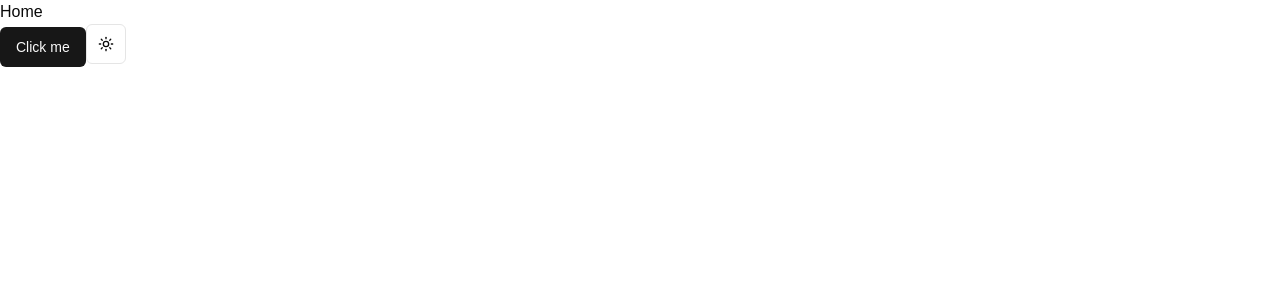
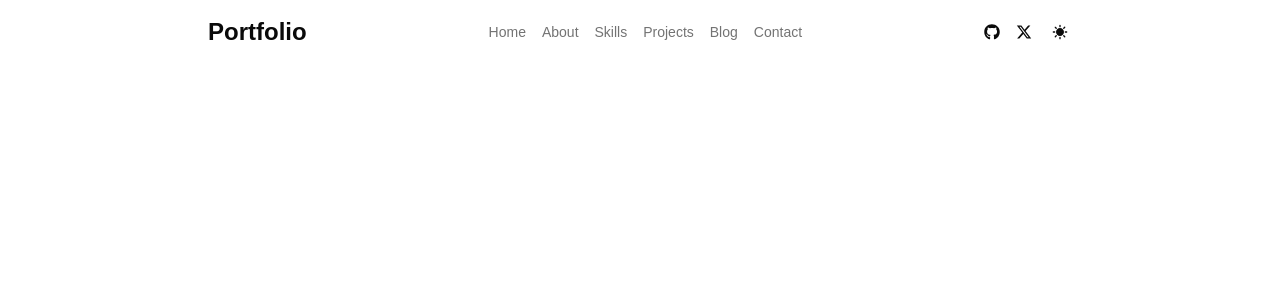
Before and after one commit to Ankit-2145/Portfolio, a Next.js app: page / in a window 1280 px wide. Shown: the top 300 px of the page. Built offline with nearby package versions, Linux system fonts and the light colour scheme.

Commit message:
feat: add responsive navbar with links and dark mode toggle

```diff
--- a/package.json
+++ b/package.json
@@ -9,15 +9,18 @@
     "lint": "next lint"
   },
   "dependencies": {
+    "@radix-ui/react-dialog": "^1.1.5",
     "@radix-ui/react-dropdown-menu": "^2.1.5",
     "@radix-ui/react-slot": "^1.1.1",
     "class-variance-authority": "^0.7.1",
     "clsx": "^2.1.1",
+    "framer-motion": "^12.0.6",
     "lucide-react": "^0.474.0",
     "next": "15.1.6",
     "next-themes": "^0.4.4",
     "react": "^19.0.0",
     "react-dom": "^19.0.0",
+    "react-icons": "^5.4.0",
     "tailwind-merge": "^2.6.0",
     "tailwindcss-animate": "^1.0.7"
   },
--- a/src/app/page.tsx
+++ b/src/app/page.tsx
@@ -1,14 +1,11 @@
 "use client";
 
-import { Button } from "@/components/ui/button";
-import { ModeToggle } from "@/components/ui/theme-toggle";
+import Navigation from "@/components/Navigation";
 
 export default function Home() {
   return (
-    <div>
-      <h1>Home</h1>
-      <Button>Click me</Button>
-      <ModeToggle />
-    </div>
+    <>
+      <Navigation />
+    </>
   );
 }
--- /dev/null
+++ b/src/components/Navigation.tsx
@@ -0,0 +1,107 @@
+"use client";
+
+import Link from "next/link";
+import * as React from "react";
+import { Menu } from "lucide-react";
+import { FaGithub, FaXTwitter } from "react-icons/fa6";
+
+import { Button } from "@/components/ui/button";
+import { ModeToggle } from "@/components/ui/theme-toggle";
+import { Sheet, SheetContent, SheetTrigger } from "@/components/ui/sheet";
+
+// Define the structure for navigation items
+interface NavItem {
+  name: string;
+  href: string;
+}
+
+// Array of navigation items
+const navItems: NavItem[] = [
+  { name: "Home", href: "/" },
+  { name: "About", href: "/services" },
+  { name: "Skills", href: "/work" },
+  { name: "Projects", href: "/pricing" },
+  { name: "Blog", href: "/about" },
+  { name: "Contact", href: "/contact" },
+];
+
+/**
+ * Navigation component
+ * Renders a responsive navigation bar with a logo, navigation links, social icons, and a theme toggle.
+ * On mobile, it displays a hamburger menu that opens a sheet with navigation links.
+ */
+const Navigation: React.FC = () => {
+  // State to manage the open/closed state of the mobile menu
+  const [isOpen, setIsOpen] = React.useState<boolean>(false);
+
+  return (
+    <nav className="max-w-4xl mx-auto font-SpaceGrotesk">
+      <div className="flex justify-between h-16 items-center px-4 mx-auto">
+        {/* Logo / Brand name */}
+        <Link href="/" className="flex items-center space-x-2">
+          <span className="text-2xl font-bold text-foreground">Portfolio</span>
+        </Link>
+
+        {/* Desktop Navigation Links */}
+        <div className="hidden md:flex justify-center items-center space-x-4 flex-1">
+          {navItems.map((item) => (
+            <a
+              key={item.name}
+              href={item.href}
+              className="text-muted-foreground text-sm font-medium transition-colors hover:text-foreground relative group"
+            >
+              {item.name}
+              <span className="absolute -bottom-1 left-0 w-0 h-0.5 bg-foreground rounded-full transition-all group-hover:w-full"></span>
+            </a>
+          ))}
+        </div>
+
+        {/* Right side items: Social icons, Theme toggle, and Mobile menu */}
+        <div className="flex items-center">
+          {/* GitHub Icon */}
+          <Link href="/contact" className="">
+            <FaGithub className="w-4 h-4 mr-4" />
+          </Link>
+          {/* Twitter Icon */}
+          <Link href="/contact">
+            <FaXTwitter className="w-4 h-4 mr-4" />
+          </Link>
+
+          {/* Theme Toggle Component */}
+          <ModeToggle />
+
+          {/* Mobile Menu (Sheet component) */}
+          <Sheet open={isOpen} onOpenChange={setIsOpen}>
+            {/* Hamburger menu button (visible on mobile) */}
+            <SheetTrigger asChild>
+              <Button
+                variant="ghost"
+                className="px-0 text-base hover:bg-transparent focus-visible:bg-transparent focus-visible:ring-0 focus-visible:ring-offset-0 md:hidden ml-2"
+              >
+                <Menu className="h-6 w-6" />
+                <span className="sr-only">Toggle Menu</span>
+              </Button>
+            </SheetTrigger>
+            {/* Sheet content for mobile navigation */}
+            <SheetContent side="top">
+              <div className="flex flex-col space-y-4 mt-4">
+                {navItems.map((item) => (
+                  <a
+                    key={item.name}
+                    href={item.href}
+                    className="text-muted-foreground text-sm font-medium transition-colors hover:text-foreground"
+                    onClick={() => setIsOpen(false)} // Close sheet when a link is clicked
+                  >
+                    {item.name}
+                  </a>
+                ))}
+              </div>
+            </SheetContent>
+          </Sheet>
+        </div>
+      </div>
+    </nav>
+  );
+};
+
+export default Navigation;
--- a/src/components/ui/button.tsx
+++ b/src/components/ui/button.tsx
@@ -1,8 +1,8 @@
-import * as React from "react"
-import { Slot } from "@radix-ui/react-slot"
-import { cva, type VariantProps } from "class-variance-authority"
+import * as React from "react";
+import { Slot } from "@radix-ui/react-slot";
+import { cva, type VariantProps } from "class-variance-authority";
 
-import { cn } from "@/lib/utils"
+import { cn } from "@/lib/utils";
 
 const buttonVariants = cva(
   "inline-flex items-center justify-center gap-2 whitespace-nowrap rounded-md text-sm font-medium ring-offset-background transition-colors focus-visible:outline-none focus-visible:ring-2 focus-visible:ring-ring focus-visible:ring-offset-2 disabled:pointer-events-none disabled:opacity-50 [&_svg]:pointer-events-none [&_svg]:size-4 [&_svg]:shrink-0",
@@ -18,12 +18,15 @@
           "bg-secondary text-secondary-foreground hover:bg-secondary/80",
         ghost: "hover:bg-accent hover:text-accent-foreground",
         link: "text-primary underline-offset-4 hover:underline",
+        darkModeButton:
+          "bg-background hover:bg-accent hover:text-accent-foreground",
       },
       size: {
         default: "h-10 px-4 py-2",
         sm: "h-9 rounded-md px-3",
         lg: "h-11 rounded-md px-8",
         icon: "h-10 w-10",
+        darkModeIcon: "h-6 w-6",
       },
     },
     defaultVariants: {
@@ -31,26 +34,26 @@
       size: "default",
     },
   }
-)
+);
 
 export interface ButtonProps
   extends React.ButtonHTMLAttributes<HTMLButtonElement>,
     VariantProps<typeof buttonVariants> {
-  asChild?: boolean
+  asChild?: boolean;
 }
 
 const Button = React.forwardRef<HTMLButtonElement, ButtonProps>(
   ({ className, variant, size, asChild = false, ...props }, ref) => {
-    const Comp = asChild ? Slot : "button"
+    const Comp = asChild ? Slot : "button";
     return (
       <Comp
         className={cn(buttonVariants({ variant, size, className }))}
         ref={ref}
         {...props}
       />
-    )
+    );
   }
-)
-Button.displayName = "Button"
+);
+Button.displayName = "Button";
 
-export { Button, buttonVariants }
+export { Button, buttonVariants };
--- /dev/null
+++ b/src/components/ui/sheet.tsx
@@ -0,0 +1,140 @@
+"use client"
+
+import * as React from "react"
+import * as SheetPrimitive from "@radix-ui/react-dialog"
+import { cva, type VariantProps } from "class-variance-authority"
+import { X } from "lucide-react"
+
+import { cn } from "@/lib/utils"
+
+const Sheet = SheetPrimitive.Root
+
+const SheetTrigger = SheetPrimitive.Trigger
+
+const SheetClose = SheetPrimitive.Close
+
+const SheetPortal = SheetPrimitive.Portal
+
+const SheetOverlay = React.forwardRef<
+  React.ElementRef<typeof SheetPrimitive.Overlay>,
+  React.ComponentPropsWithoutRef<typeof SheetPrimitive.Overlay>
+>(({ className, ...props }, ref) => (
+  <SheetPrimitive.Overlay
+    className={cn(
+      "fixed inset-0 z-50 bg-black/80  data-[state=open]:animate-in data-[state=closed]:animate-out data-[state=closed]:fade-out-0 data-[state=open]:fade-in-0",
+      className
+    )}
+    {...props}
+    ref={ref}
+  />
+))
+SheetOverlay.displayName = SheetPrimitive.Overlay.displayName
+
+const sheetVariants = cva(
+  "fixed z-50 gap-4 bg-background p-6 shadow-lg transition ease-in-out data-[state=open]:animate-in data-[state=closed]:animate-out data-[state=closed]:duration-300 data-[state=open]:duration-500",
+  {
+    variants: {
+      side: {
+        top: "inset-x-0 top-0 border-b data-[state=closed]:slide-out-to-top data-[state=open]:slide-in-from-top",
+        bottom:
+          "inset-x-0 bottom-0 border-t data-[state=closed]:slide-out-to-bottom data-[state=open]:slide-in-from-bottom",
+        left: "inset-y-0 left-0 h-full w-3/4 border-r data-[state=closed]:slide-out-to-left data-[state=open]:slide-in-from-left sm:max-w-sm",
+        right:
+          "inset-y-0 right-0 h-full w-3/4  border-l data-[state=closed]:slide-out-to-right data-[state=open]:slide-in-from-right sm:max-w-sm",
+      },
+    },
+    defaultVariants: {
+      side: "right",
+    },
+  }
+)
+
+interface SheetContentProps
+  extends React.ComponentPropsWithoutRef<typeof SheetPrimitive.Content>,
+    VariantProps<typeof sheetVariants> {}
+
+const SheetContent = React.forwardRef<
+  React.ElementRef<typeof SheetPrimitive.Content>,
+  SheetContentProps
+>(({ side = "right", className, children, ...props }, ref) => (
+  <SheetPortal>
+    <SheetOverlay />
+    <SheetPrimitive.Content
+      ref={ref}
+      className={cn(sheetVariants({ side }), className)}
+      {...props}
+    >
+      {children}
+      <SheetPrimitive.Close className="absolute right-4 top-4 rounded-sm opacity-70 ring-offset-background transition-opacity hover:opacity-100 focus:outline-none focus:ring-2 focus:ring-ring focus:ring-offset-2 disabled:pointer-events-none data-[state=open]:bg-secondary">
+        <X className="h-4 w-4" />
+        <span className="sr-only">Close</span>
+      </SheetPrimitive.Close>
+    </SheetPrimitive.Content>
+  </SheetPortal>
+))
+SheetContent.displayName = SheetPrimitive.Content.displayName
+
+const SheetHeader = ({
+  className,
+  ...props
+}: React.HTMLAttributes<HTMLDivElement>) => (
+  <div
+    className={cn(
+      "flex flex-col space-y-2 text-center sm:text-left",
+      className
+    )}
+    {...props}
+  />
+)
+SheetHeader.displayName = "SheetHeader"
+
+const SheetFooter = ({
+  className,
+  ...props
+}: React.HTMLAttributes<HTMLDivElement>) => (
+  <div
+    className={cn(
+      "flex flex-col-reverse sm:flex-row sm:justify-end sm:space-x-2",
+      className
+    )}
+    {...props}
+  />
+)
+SheetFooter.displayName = "SheetFooter"
+
+const SheetTitle = React.forwardRef<
+  React.ElementRef<typeof SheetPrimitive.Title>,
+  React.ComponentPropsWithoutRef<typeof SheetPrimitive.Title>
+>(({ className, ...props }, ref) => (
+  <SheetPrimitive.Title
+    ref={ref}
+    className={cn("text-lg font-semibold text-foreground", className)}
+    {...props}
+  />
+))
+SheetTitle.displayName = SheetPrimitive.Title.displayName
+
+const SheetDescription = React.forwardRef<
+  React.ElementRef<typeof SheetPrimitive.Description>,
+  React.ComponentPropsWithoutRef<typeof SheetPrimitive.Description>
+>(({ className, ...props }, ref) => (
+  <SheetPrimitive.Description
+    ref={ref}
+    className={cn("text-sm text-muted-foreground", className)}
+    {...props}
+  />
+))
+SheetDescription.displayName = SheetPrimitive.Description.displayName
+
+export {
+  Sheet,
+  SheetPortal,
+  SheetOverlay,
+  SheetTrigger,
+  SheetClose,
+  SheetContent,
+  SheetHeader,
+  SheetFooter,
+  SheetTitle,
+  SheetDescription,
+}
--- a/src/components/ui/theme-toggle.tsx
+++ b/src/components/ui/theme-toggle.tsx
@@ -1,7 +1,8 @@
 "use client";
 
 import * as React from "react";
-import { Moon, Sun } from "lucide-react";
+import { MdSunny } from "react-icons/md";
+import { RxMoon } from "react-icons/rx";
 import { useTheme } from "next-themes";
 
 import { Button } from "@/components/ui/button";
@@ -18,9 +19,9 @@
   return (
     <DropdownMenu>
       <DropdownMenuTrigger asChild>
-        <Button variant="outline" size="icon">
-          <Sun className="h-[1.2rem] w-[1.2rem] rotate-0 scale-100 transition-all dark:-rotate-90 dark:scale-0" />
-          <Moon className="absolute h-[1.2rem] w-[1.2rem] rotate-90 scale-0 transition-all dark:rotate-0 dark:scale-100" />
+        <Button variant="darkModeButton" size="darkModeIcon">
+          <MdSunny className="h-4 w-4 rotate-0 scale-100 transition-all dark:-rotate-90 dark:scale-0" />
+          <RxMoon className="absolute h-4 w-4 rotate-90 scale-0 transition-all dark:rotate-0 dark:scale-100" />
           <span className="sr-only">Toggle theme</span>
         </Button>
       </DropdownMenuTrigger>
```
Also changed, not shown: 1 other file (tests, documents, lock files or other folders).
